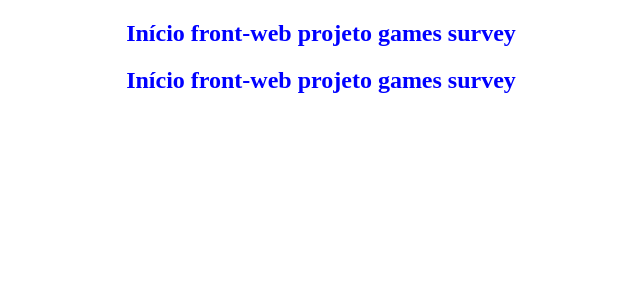
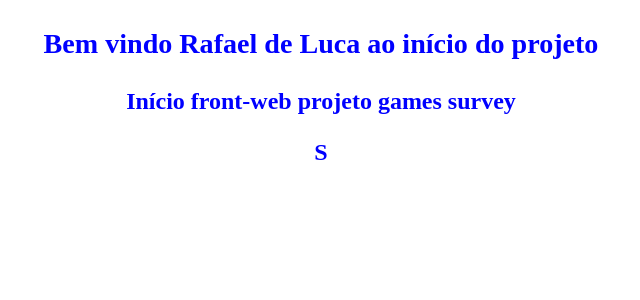
Before and after one commit to rafaelgauderio/java-javascript-games-survey, a React (Create React App) app in the folder frontend/: page / in a window 1280 px wide. Shown: the top 300 px of the page, without its empty margins (319-959 px from the left). Built offline with nearby package versions, Linux system fonts and the light colour scheme.

Commit message:
Passing parameters as Props

```diff
--- a/frontend/src/App.tsx
+++ b/frontend/src/App.tsx
@@ -1,13 +1,10 @@
-import React from 'react';
-
 import './App.css';
 import Header from './Components/Header';
 
 function App() {
   return (
     <div>
-      <Header />
-      <Header />
+      <Header message={"Rafael de Luca"} />
     </div>
   );
 }
--- a/frontend/src/Components/Header/index.tsx
+++ b/frontend/src/Components/Header/index.tsx
@@ -1,12 +1,16 @@
-function Header() {
+type Params = {
+    message: string;
+
+}
+function Header({ message }: Params) {
 
     return (
 
         <h2 className="header">
-            Início front-web projeto games survey
+            <h3>Bem vindo {message} ao início do projeto</h3>
+            <p>Início front-web projeto games survey</p>S
         </h2>
     );
-
 }
 
 export default Header;
```
